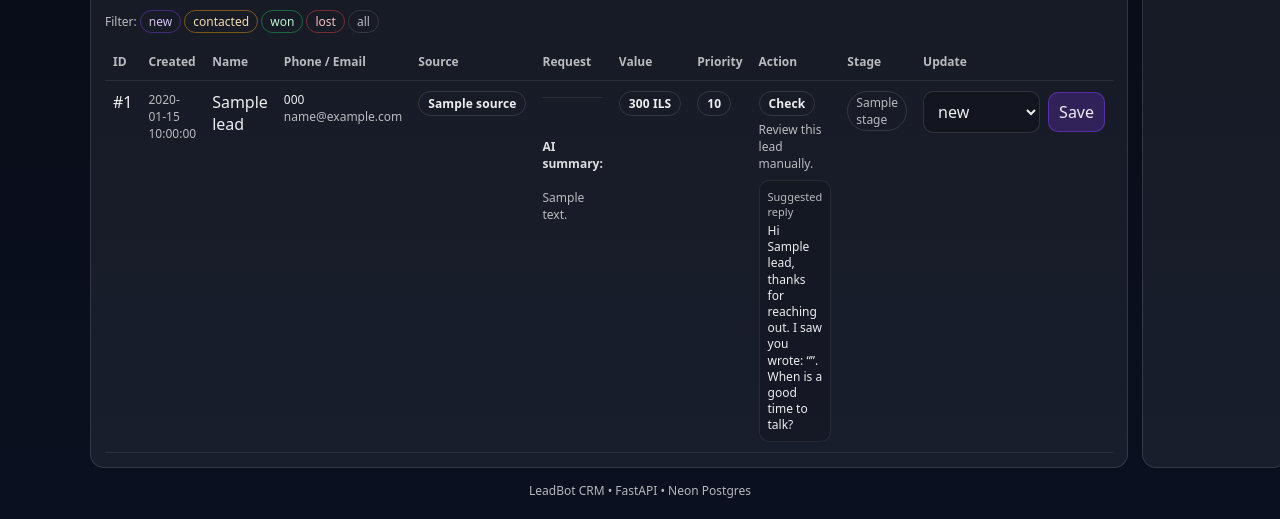
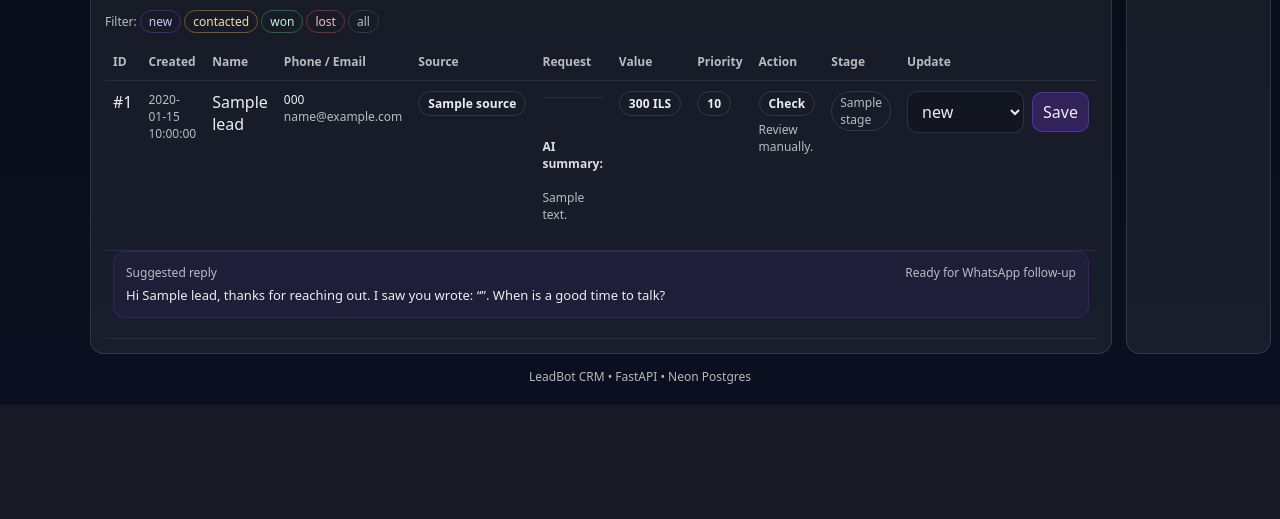
Before and after one commit to yehyazenab-eng/leadbot-ai-crm, a FastAPI app: template app/templates/crm/leads.html in a window 1280 px wide. Shown: the part 465-984 px from the top of the page. After the commit the page ends 867 px from the top, so only its background shows below. Run offline with FastAPI, Linux system fonts and the light colour scheme; the template is opened without the code that fills it: most values are stand-ins (such as "Sample title", 1, 10 or a date in 2020).

Commit message:
improve suggested reply layout

```diff
--- a/app/templates/crm/leads.html
+++ b/app/templates/crm/leads.html
@@ -206,9 +206,7 @@
 
             <tr>
               <td>#{{ lead.id }}</td>
-
               <td class="muted small">{{ lead.created_at }}</td>
-
               <td>{{ lead.name or "" }}</td>
 
               <td class="small">
@@ -238,33 +236,26 @@
                 <span class="badge priority {{ lead_score }}">{{ lead.score or "Low" }}</span>
               </td>
 
-              <td class="small" style="max-width: 220px;">
+              <td class="small" style="max-width: 160px;">
                 {% if lead_stage == "new" and lead_score == "high" %}
                   <span class="badge">Call now</span>
-                  <div class="muted" style="margin-top: 5px;">Hot new lead from {{ lead_source }}.</div>
+                  <div class="muted" style="margin-top: 5px;">Hot lead from {{ lead_source }}.</div>
                 {% elif lead_stage == "new" %}
                   <span class="badge">Follow up</span>
-                  <div class="muted" style="margin-top: 5px;">New lead. Contact before it goes cold.</div>
+                  <div class="muted" style="margin-top: 5px;">Contact before it goes cold.</div>
                 {% elif lead_stage == "contacted" %}
                   <span class="badge">Close next</span>
-                  <div class="muted" style="margin-top: 5px;">Already contacted. Push toward decision.</div>
+                  <div class="muted" style="margin-top: 5px;">Push toward decision.</div>
                 {% elif lead_stage == "won" %}
                   <span class="badge">Won</span>
                   <div class="muted" style="margin-top: 5px;">Closed successfully.</div>
                 {% elif lead_stage == "lost" %}
                   <span class="badge">Review</span>
-                  <div class="muted" style="margin-top: 5px;">Learn why this lead was lost.</div>
+                  <div class="muted" style="margin-top: 5px;">Learn why it was lost.</div>
                 {% else %}
                   <span class="badge">Check</span>
-                  <div class="muted" style="margin-top: 5px;">Review this lead manually.</div>
+                  <div class="muted" style="margin-top: 5px;">Review manually.</div>
                 {% endif %}
-
-                <div style="margin-top: 8px; padding: 8px; border: 1px solid rgba(255,255,255,0.08); border-radius: 10px; background: rgba(0,0,0,0.14);">
-                  <div class="muted" style="font-size: 11px; margin-bottom: 4px;">Suggested reply</div>
-                  <div style="font-size: 12px; line-height: 1.35;">
-                    Hi {{ lead.name or "there" }}, thanks for reaching out. I saw you wrote: “{{ lead.request }}”. When is a good time to talk?
-                  </div>
-                </div>
               </td>
 
               <td>
@@ -281,6 +272,25 @@
                   </select>
                   <button class="primary" type="submit">Save</button>
                 </form>
+              </td>
+            </tr>
+
+            <tr>
+              <td colspan="11" style="padding-top: 0;">
+                <div style="margin: 0 0 10px 0; padding: 12px; border: 1px solid rgba(124,58,237,0.22); border-radius: 12px; background: rgba(124,58,237,0.07);">
+                  <div style="display: flex; justify-content: space-between; gap: 10px; align-items: flex-start; flex-wrap: wrap;">
+                    <div>
+                      <div class="muted small" style="margin-bottom: 5px;">Suggested reply</div>
+                      <div style="font-size: 13px; line-height: 1.45;">
+                        Hi {{ lead.name or "there" }}, thanks for reaching out. I saw you wrote: “{{ lead.request }}”. When is a good time to talk?
+                      </div>
+                    </div>
+
+                    <div class="muted small" style="white-space: nowrap;">
+                      Ready for WhatsApp follow-up
+                    </div>
+                  </div>
+                </div>
               </td>
             </tr>
           {% endfor %}
```
